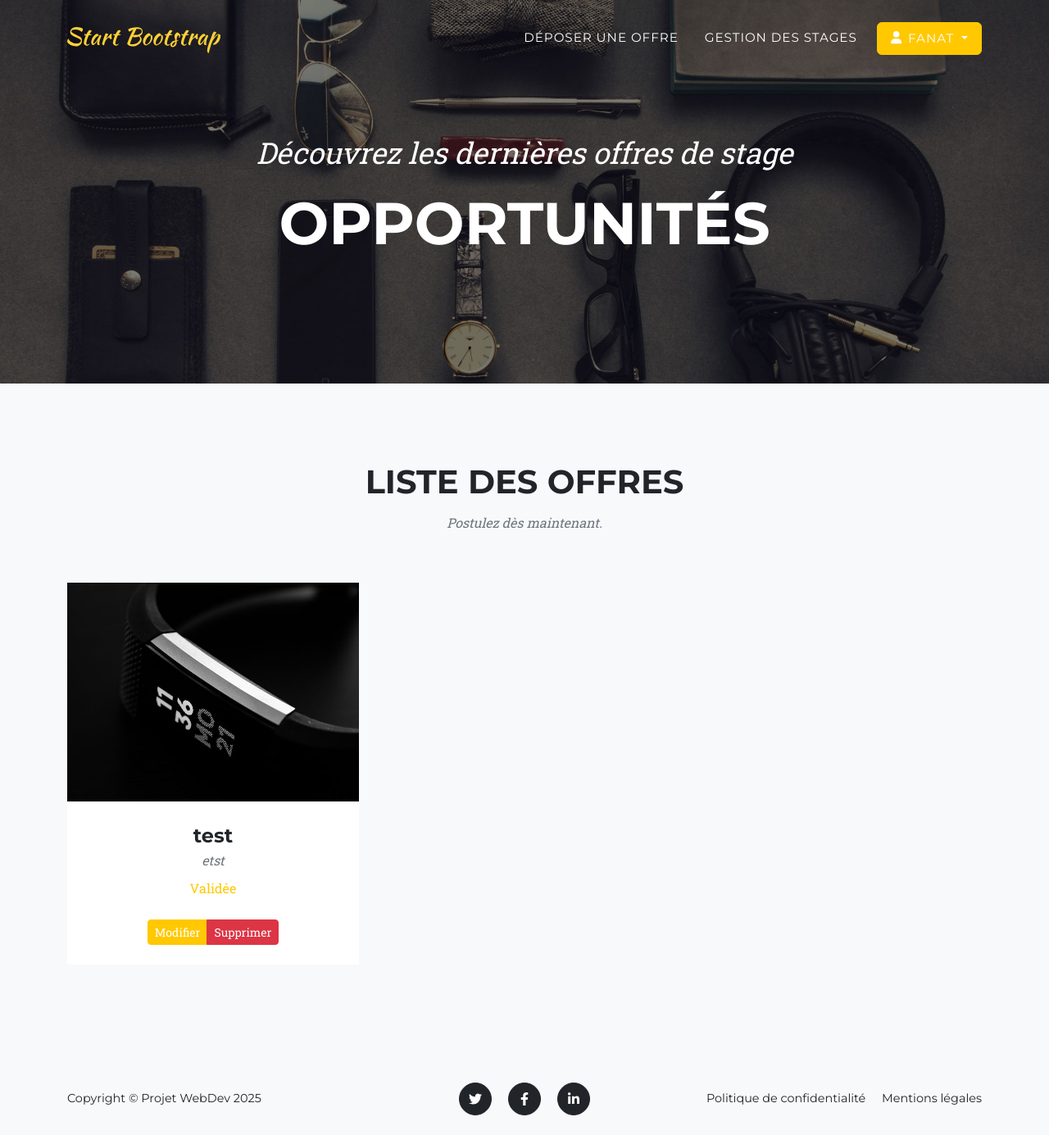
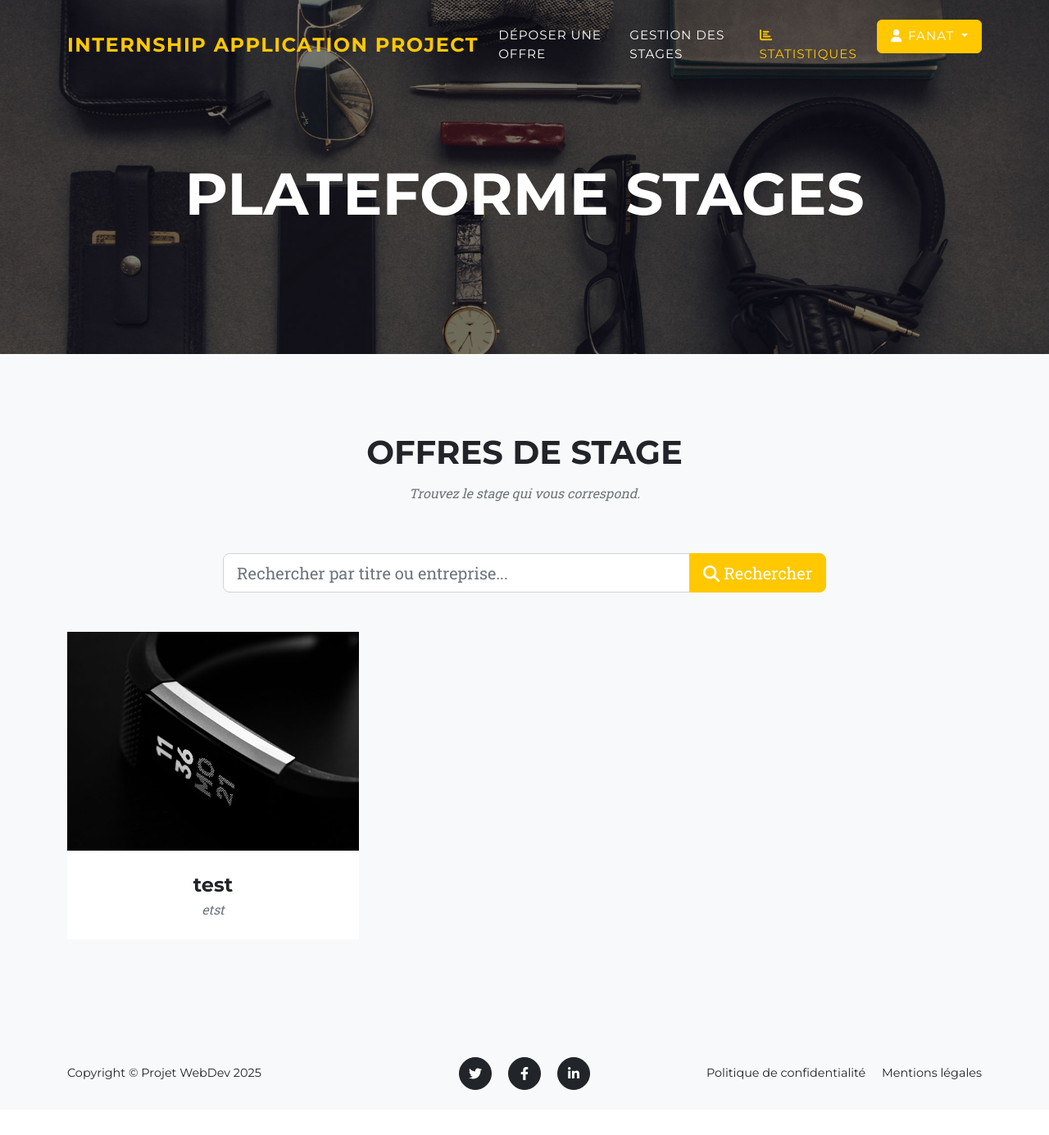
Before and after one commit to frakot4/projet_webdev, a Django app: page /offres/ in a window 1280 px wide. Shown: the whole page at 82% size. After the commit the page ends 1330 px from the top, so only its background shows below. Run offline with Django 5.2, Linux system fonts and the light colour scheme; a user stored in the database is signed in; data comes from the database, SQL or seed files in the repository; both versions use the stored data as it was after the commit; some libraries are stand-ins or nearby versions.

Commit message:
reste à faire : implémentation candidature , question déjà envoyé à borredon pour plus d'explication

```diff
--- a/projet_webdev/internship_projet/templates/internship_projet/base.html
+++ b/projet_webdev/internship_projet/templates/internship_projet/base.html
@@ -34,7 +34,7 @@
         <nav class="navbar navbar-expand-lg navbar-dark fixed-top" id="mainNav">
             <div class="container">
                 <a class="navbar-brand" href="{% url 'liste_offres' %}">
-                    <img src="{% static 'internship_projet/assets/img/navbar-logo.svg' %}" alt="Logo" />
+                  Internship Application Project
                 </a>
                 <button class="navbar-toggler" type="button" data-bs-toggle="collapse" data-bs-target="#navbarResponsive" aria-controls="navbarResponsive" aria-expanded="false" aria-label="Toggle navigation">
                     Menu
@@ -57,6 +57,14 @@
                                     {% endif %}
                                 </a>
                             </li>
+
+                            {% if user.is_superuser %}
+                            <li class="nav-item">
+                                <a class="nav-link text-warning" href="{% url 'admin_stats' %}">
+                                    <i class="fas fa-chart-bar me-1"></i>Statistiques
+                                </a>
+                            </li>
+                            {% endif %}
 
                             <li class="nav-item dropdown">
                                 <a class="nav-link dropdown-toggle btn btn-primary px-3 rounded text-white" href="#" id="navbarDropdown" role="button" data-bs-toggle="dropdown" aria-expanded="false">
--- a/projet_webdev/internship_projet/templates/internship_projet/liste_offres.html
+++ b/projet_webdev/internship_projet/templates/internship_projet/liste_offres.html
@@ -1,43 +1,63 @@
 {% extends 'internship_projet/base.html' %}
 {% load static %}
-
-{% block title %}Nos Offres{% endblock %}
-{% block header_title %}Opportunités{% endblock %}
-{% block header_subtitle %}Découvrez les dernières offres de stage{% endblock %}
 
 {% block content %}
 <section class="page-section bg-light" id="portfolio">
     <div class="container">
         <div class="text-center">
-            <h2 class="section-heading text-uppercase">Liste des offres</h2>
-            <h3 class="section-subheading text-muted">Postulez dès maintenant.</h3>
+            <h2 class="section-heading text-uppercase">Offres de Stage</h2>
+            <h3 class="section-subheading text-muted">Trouvez le stage qui vous correspond.</h3>
         </div>
+
+        <div class="row justify-content-center mb-5">
+            <div class="col-lg-8">
+                <form method="GET" action="{% url 'liste_offres' %}">
+                    <div class="input-group input-group-lg">
+                        <input type="text" name="q" class="form-control"
+                               placeholder="Rechercher par titre ou entreprise..."
+                               value="{{ search_query|default_if_none:'' }}">
+                        <button class="btn btn-primary" type="submit" id="button-search">
+                            <i class="fas fa-search"></i> Rechercher
+                        </button>
+
+                        {% if search_query %}
+                            <a href="{% url 'liste_offres' %}" class="btn btn-secondary" title="Effacer la recherche">
+                                <i class="fas fa-times"></i>
+                            </a>
+                        {% endif %}
+                    </div>
+                </form>
+            </div>
+        </div>
+        {% if search_query %}
+            <div class="text-center mb-4">
+                <p class="text-muted">
+                    {{ offres|length }} résultat(s) pour la recherche "<strong>{{ search_query }}</strong>"
+                </p>
+            </div>
+        {% endif %}
+
         <div class="row">
             {% for offre in offres %}
                 <div class="col-lg-4 col-sm-6 mb-4">
                     <div class="portfolio-item">
-                    <a class="portfolio-link" href="/offres/{{ offre.IDOffre }}/">
+                        <a class="portfolio-link" href="{% url 'detail_offre' offre.IDOffre %}">
                             <div class="portfolio-hover">
                                 <div class="portfolio-hover-content"><i class="fas fa-plus fa-3x"></i></div>
                             </div>
-                        <img class="img-fluid" src="{% static 'internship_projet/assets/img/portfolio/1.jpg' %}"
-                            alt="..." />
+                            <img class="img-fluid" src="{% static 'internship_projet/assets/img/portfolio/1.jpg' %}" alt="..." />
                         </a>
                         <div class="portfolio-caption">
                             <div class="portfolio-caption-heading">{{ offre.Titre }}</div>
                             <div class="portfolio-caption-subheading text-muted">{{ offre.Organisme }}</div>
-                        <p class="mt-2 text-primary">{{ offre.Etat }}</p>
-
-                        <div class="btn-group mt-2">
-                            <a href="/offres/{{ offre.IDOffre }}/update/" class="btn btn-warning btn-sm">Modifier</a>
-                            <a href="/offres/{{ offre.IDOffre }}/delete/" class="btn btn-danger btn-sm">Supprimer</a>
-                        </div>
                         </div>
                     </div>
                 </div>
             {% empty %}
                 <div class="col-12 text-center">
-                <p>Aucune offre disponible.</p>
+                    <div class="alert alert-warning">
+                        Aucune offre ne correspond à votre recherche.
+                    </div>
                 </div>
             {% endfor %}
         </div>
--- a/projet_webdev/internship_projet/views.py
+++ b/projet_webdev/internship_projet/views.py
@@ -5,6 +5,8 @@ from .forms import OffreCreationForm
 from django.db.models import Count
 from django.db.models.functions import TruncMonth
 from django.contrib.admin.views.decorators import staff_member_required
+from .models import Offre, Candidature
+from django.db.models import Q
 
 # --- PARTIE PUBLIQUE (Entreprises) ---
 def creer_offre(request):
@@ -20,13 +22,21 @@ def creer_offre(request):
 # --- PARTIE ÉTUDIANT ---
 @login_required
 def liste_offres(request):
-    # L'étudiant ne voit QUE les offres validées
+    # 1. On part de la liste de base : Offres validées
     lesOffres = Offre.objects.filter(Etat='Validée').order_by('-DateDepot')
 
-    search_query = request.GET.get('query')
+    # 2. Récupération du terme de recherche depuis l'URL (ex: ?q=python)
+    search_query = request.GET.get('q')
+
+    # 3. Filtrage si une recherche est faite
     if search_query:
-        lesOffres = lesOffres.filter(Titre__icontains=search_query)
+        # On filtre sur le Titre OU l'Organisme (icontains = insensible à la casse)
+        lesOffres = lesOffres.filter(
+            Q(Titre__icontains=search_query) |
+            Q(Organisme__icontains=search_query)
+        )
 
+    # 4. On renvoie les offres ET le terme recherché (pour le réafficher dans la barre)
     return render(request, 'internship_projet/liste_offres.html', {
         'offres': lesOffres,
         'search_query': search_query
@@ -63,3 +73,31 @@ def admin_stats_dashboard(request):
     }
 
     return render(request, 'internship_projet/admin_stats.html', context)
+
+
+# --- VUE STATISTIQUES (ADMIN) ---
+@staff_member_required
+def admin_stats_dashboard(request):
+    # 1. Chiffres clés
+    total_offres = Offre.objects.count()
+    offres_actives = Offre.objects.filter(Etat='Validée').count()
+    total_candidatures = Candidature.objects.count()
+
+    # 2. Données pour le graphique (Candidatures par mois sur les 12 derniers mois)
+    # Note : Si tu n'as pas encore de candidatures, ce graphique sera vide, c'est normal.
+    candidatures_par_mois = (
+        Candidature.objects
+        .annotate(month=TruncMonth('DateCandidature'))
+        .values('month')
+        .annotate(count=Count('IDCandidature'))
+        .order_by('month')
+    )
+
+    context = {
+        'total_offres': total_offres,
+        'offres_actives': offres_actives,
+        'total_candidatures': total_candidatures,
+        'chart_data': candidatures_par_mois,
+    }
+
+    return render(request, 'internship_projet/admin_stats.html', context)
```
Also changed, not shown: projet_webdev/internship_projet/templates/internship_projet/admin_stats.html (added, +79 -0 lines), projet_webdev/db.sqlite3. Lines whose indentation alone changed are shown as unchanged.
